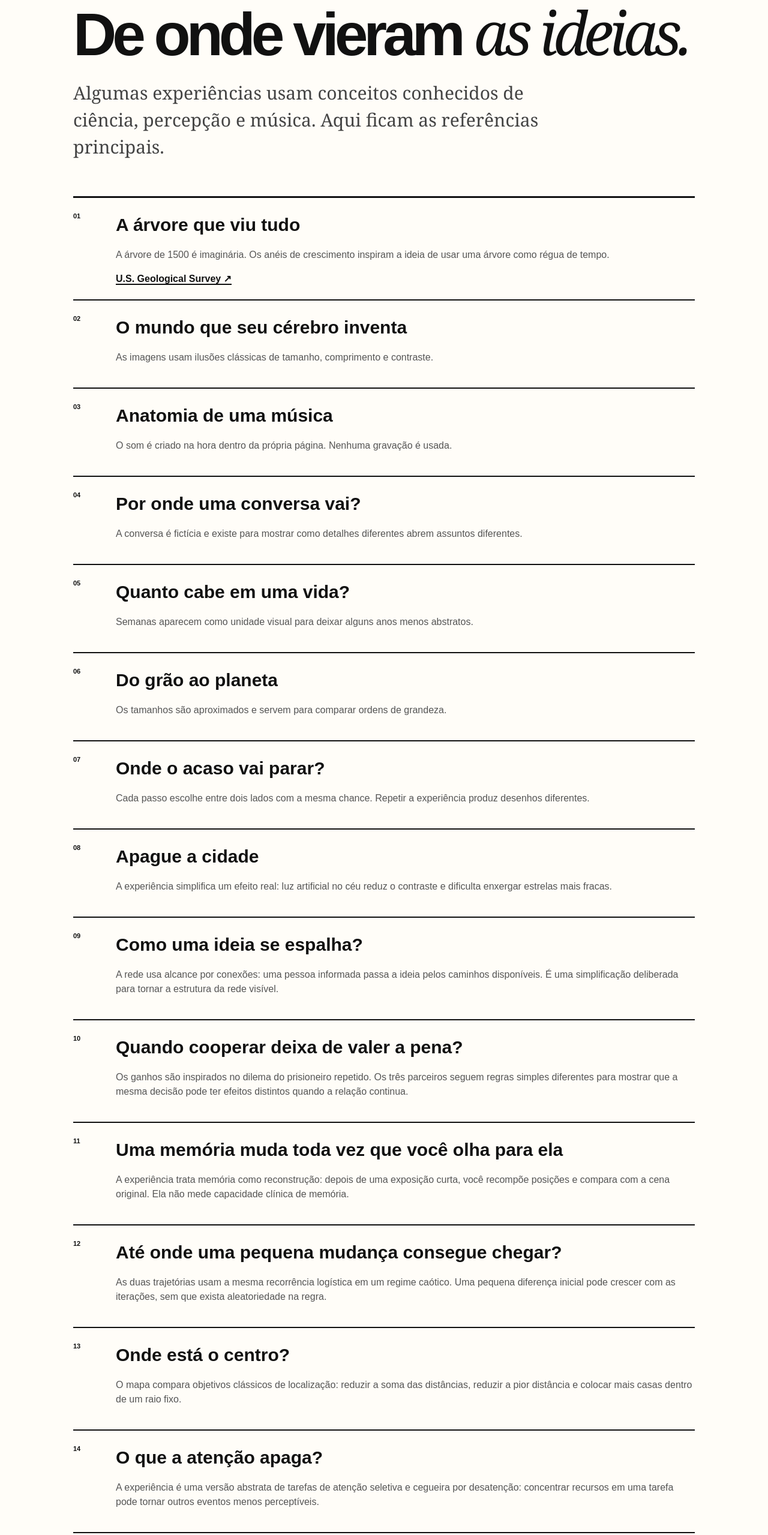
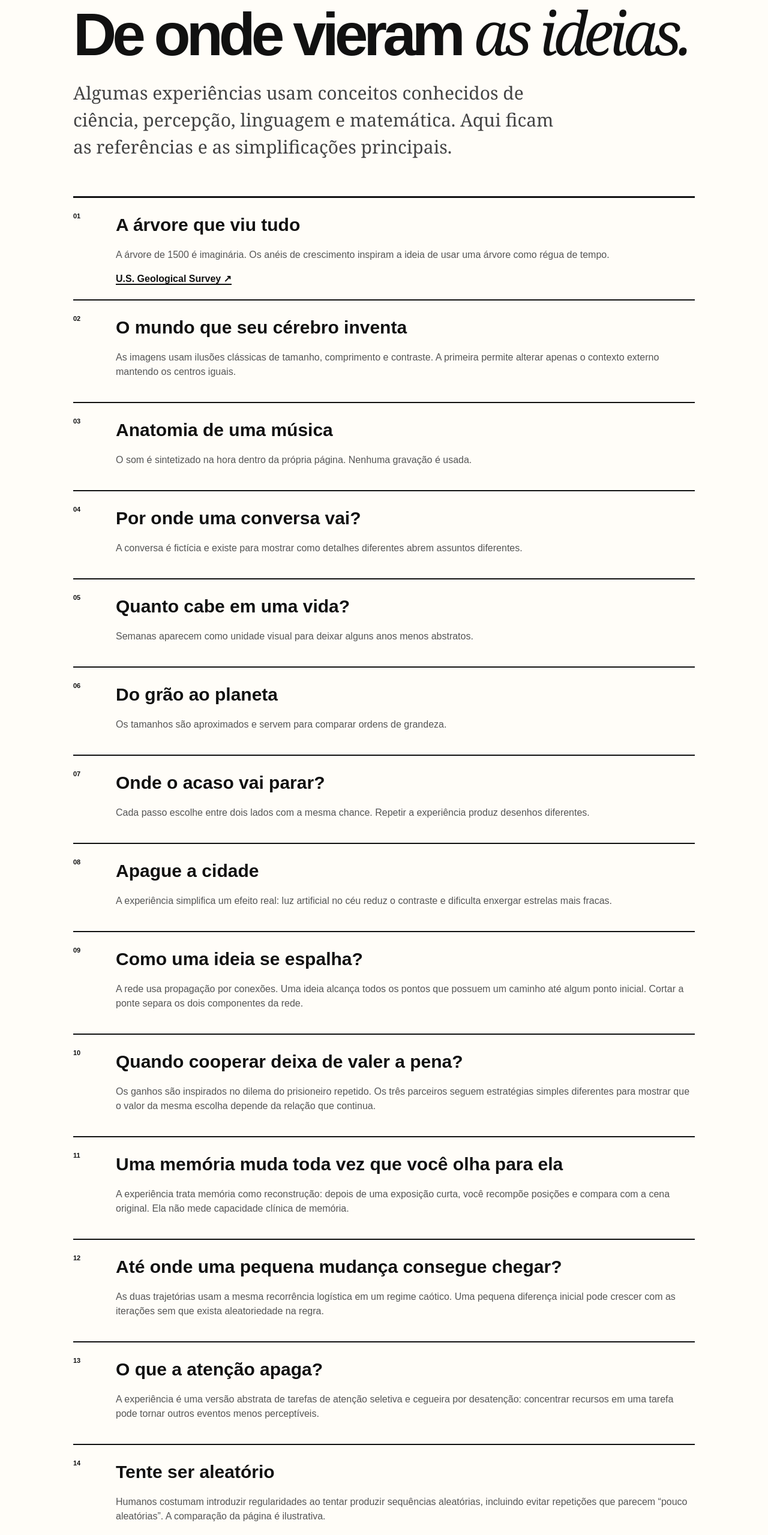
Before and after one commit to yuridomingues/entre, a Next.js app: page /fontes in a window 1280 px wide. Shown: the part 200-2759 px from the top of the page at 60% size. Built offline with nearby package versions, Linux system fonts and the light colour scheme.

Commit message:
edit: curate sources for selected experiments

```diff
--- a/app/fontes/page.tsx
+++ b/app/fontes/page.tsx
@@ -10,40 +10,30 @@ export default function Sources() {
     <article>
       <p className="info-kicker">fontes</p>
       <h1>De onde vieram <em>as ideias.</em></h1>
-      <p className="info-lead">Algumas experiências usam conceitos conhecidos de ciência, percepção e música. Aqui ficam as referências principais.</p>
+      <p className="info-lead">Algumas experiências usam conceitos conhecidos de ciência, percepção, linguagem e matemática. Aqui ficam as referências e as simplificações principais.</p>
       <div className="sources-list">
         <section><span>01</span><div><h2>A árvore que viu tudo</h2><p>A árvore de 1500 é imaginária. Os anéis de crescimento inspiram a ideia de usar uma árvore como régua de tempo.</p><a href="https://www.usgs.gov/media/images/tree-ring-illustration" target="_blank" rel="noreferrer">U.S. Geological Survey ↗</a></div></section>
-        <section><span>02</span><div><h2>O mundo que seu cérebro inventa</h2><p>As imagens usam ilusões clássicas de tamanho, comprimento e contraste.</p></div></section>
-        <section><span>03</span><div><h2>Anatomia de uma música</h2><p>O som é criado na hora dentro da própria página. Nenhuma gravação é usada.</p></div></section>
+        <section><span>02</span><div><h2>O mundo que seu cérebro inventa</h2><p>As imagens usam ilusões clássicas de tamanho, comprimento e contraste. A primeira permite alterar apenas o contexto externo mantendo os centros iguais.</p></div></section>
+        <section><span>03</span><div><h2>Anatomia de uma música</h2><p>O som é sintetizado na hora dentro da própria página. Nenhuma gravação é usada.</p></div></section>
         <section><span>04</span><div><h2>Por onde uma conversa vai?</h2><p>A conversa é fictícia e existe para mostrar como detalhes diferentes abrem assuntos diferentes.</p></div></section>
         <section><span>05</span><div><h2>Quanto cabe em uma vida?</h2><p>Semanas aparecem como unidade visual para deixar alguns anos menos abstratos.</p></div></section>
         <section><span>06</span><div><h2>Do grão ao planeta</h2><p>Os tamanhos são aproximados e servem para comparar ordens de grandeza.</p></div></section>
         <section><span>07</span><div><h2>Onde o acaso vai parar?</h2><p>Cada passo escolhe entre dois lados com a mesma chance. Repetir a experiência produz desenhos diferentes.</p></div></section>
         <section><span>08</span><div><h2>Apague a cidade</h2><p>A experiência simplifica um efeito real: luz artificial no céu reduz o contraste e dificulta enxergar estrelas mais fracas.</p></div></section>
-        <section><span>09</span><div><h2>Como uma ideia se espalha?</h2><p>A rede usa alcance por conexões: uma pessoa informada passa a ideia pelos caminhos disponíveis. É uma simplificação deliberada para tornar a estrutura da rede visível.</p></div></section>
-        <section><span>10</span><div><h2>Quando cooperar deixa de valer a pena?</h2><p>Os ganhos são inspirados no dilema do prisioneiro repetido. Os três parceiros seguem regras simples diferentes para mostrar que a mesma decisão pode ter efeitos distintos quando a relação continua.</p></div></section>
+
+        <section><span>09</span><div><h2>Como uma ideia se espalha?</h2><p>A rede usa propagação por conexões. Uma ideia alcança todos os pontos que possuem um caminho até algum ponto inicial. Cortar a ponte separa os dois componentes da rede.</p></div></section>
+        <section><span>10</span><div><h2>Quando cooperar deixa de valer a pena?</h2><p>Os ganhos são inspirados no dilema do prisioneiro repetido. Os três parceiros seguem estratégias simples diferentes para mostrar que o valor da mesma escolha depende da relação que continua.</p></div></section>
         <section><span>11</span><div><h2>Uma memória muda toda vez que você olha para ela</h2><p>A experiência trata memória como reconstrução: depois de uma exposição curta, você recompõe posições e compara com a cena original. Ela não mede capacidade clínica de memória.</p></div></section>
-        <section><span>12</span><div><h2>Até onde uma pequena mudança consegue chegar?</h2><p>As duas trajetórias usam a mesma recorrência logística em um regime caótico. Uma pequena diferença inicial pode crescer com as iterações, sem que exista aleatoriedade na regra.</p></div></section>
-        <section><span>13</span><div><h2>Onde está o centro?</h2><p>O mapa compara objetivos clássicos de localização: reduzir a soma das distâncias, reduzir a pior distância e colocar mais casas dentro de um raio fixo.</p></div></section>
-        <section><span>14</span><div><h2>O que a atenção apaga?</h2><p>A experiência é uma versão abstrata de tarefas de atenção seletiva e cegueira por desatenção: concentrar recursos em uma tarefa pode tornar outros eventos menos perceptíveis.</p></div></section>
-        <section><span>15</span><div><h2>Quando você muda de ideia?</h2><p>As duas caixas têm proporções conhecidas de cores. As pistas são amostras de uma caixa escondida e servem para experimentar atualização de crenças sem exigir cálculo probabilístico.</p></div></section>
-
-        <section><span>16</span><div><h2>Tente ser aleatório</h2><p>Humanos costumam produzir sequências com padrões próprios ao tentar imitar aleatoriedade, incluindo evitar certas repetições. A comparação da página é ilustrativa e não diagnostica o usuário.</p><a href="https://pubmed.ncbi.nlm.nih.gov/37681229/" target="_blank" rel="noreferrer">estudo sobre geração humana de sequências ↗</a></div></section>
-        <section><span>17</span><div><h2>Quando deixa de ser o mesmo?</h2><p>Inspirado no problema do Navio de Teseu e nas discussões filosóficas sobre identidade ao longo do tempo.</p><a href="https://plato.stanford.edu/entries/identity-time/" target="_blank" rel="noreferrer">Stanford Encyclopedia of Philosophy ↗</a></div></section>
-        <section><span>18</span><div><h2>Qual pergunta vale mais?</h2><p>A experiência usa uma ideia simples de ganho de informação: perguntas que dividem melhor as possibilidades tendem a reduzir mais a incerteza.</p></div></section>
-        <section><span>19</span><div><h2>Você percebe quando algo muda?</h2><p>Inspirado em demonstrações de cegueira à mudança, nas quais alterações podem passar despercebidas quando a comparação visual é interrompida.</p><a href="https://dictionary.apa.org/change-blindness" target="_blank" rel="noreferrer">APA Dictionary of Psychology ↗</a></div></section>
-        <section><span>20</span><div><h2>Quando exatamente virou outra coisa?</h2><p>O paradoxo sorites explora termos vagos como “monte”, cujas fronteiras não parecem possuir um ponto naturalmente preciso.</p><a href="https://plato.stanford.edu/entries/sorites-paradox/" target="_blank" rel="noreferrer">Stanford Encyclopedia of Philosophy ↗</a></div></section>
-        <section><span>21</span><div><h2>Quando a média engana?</h2><p>A página demonstra a estrutura do paradoxo de Simpson: uma tendência agregada pode diferir das tendências observadas dentro dos grupos quando as composições são diferentes.</p></div></section>
-        <section><span>22</span><div><h2>Fica ou troca?</h2><p>Versão interativa do problema de Monty Hall. O apresentador sempre revela uma alternativa vazia sabendo onde está o símbolo, portanto a informação não é equivalente a remover uma porta ao acaso.</p><a href="https://instructional-resources.physics.uiowa.edu/1a2022-statistics-and-probability-monty-hall-problem" target="_blank" rel="noreferrer">University of Iowa ↗</a></div></section>
-        <section><span>23</span><div><h2>Quem ganhou a eleição?</h2><p>O ciclo apresentado é uma forma do paradoxo de Condorcet: preferências individuais consistentes podem produzir uma preferência coletiva cíclica em comparações par a par.</p></div></section>
-        <section><span>24</span><div><h2>Qual é a regra?</h2><p>Inspirado na tarefa 2-4-6 de Peter Wason, usada para estudar como as pessoas testam hipóteses e procuram confirmação.</p><a href="https://www.cognitivepsychology.com/Confirmation_Bias" target="_blank" rel="noreferrer">referência sobre viés de confirmação e tarefa 2-4-6 ↗</a></div></section>
-        <section><span>25</span><div><h2>O que não voltou?</h2><p>A experiência ilustra viés de sobrevivência: observar apenas casos que chegaram à amostra pode esconder precisamente os casos que falharam antes de serem observados.</p></div></section>
-        <section><span>26</span><div><h2>Quanto dura um intervalo?</h2><p>Não é um teste psicológico. Ele apenas contrasta um intervalo medido pelo navegador com a estimativa subjetiva feita sem contador visível.</p></div></section>
-        <section><span>27</span><div><h2>Leia menos. Veja mais.</h2><p>Inspirado na tarefa de Stroop: nomear a cor pode sofrer interferência quando a palavra escrita indica uma cor incompatível.</p><a href="https://pubmed.ncbi.nlm.nih.gov/7302571/" target="_blank" rel="noreferrer">PubMed: Stroop effect ↗</a></div></section>
-        <section><span>28</span><div><h2>Quantas pessoas até uma coincidência?</h2><p>Assumindo 365 aniversários igualmente prováveis e ignorando anos bissextos, 23 pessoas já levam a probabilidade de pelo menos uma coincidência para mais de 50%.</p><a href="https://courses.cs.washington.edu/courses/cse312/26sp/files/notes/birthday_paradox.html" target="_blank" rel="noreferrer">University of Washington ↗</a></div></section>
-        <section><span>29</span><div><h2>Um mapa pode contar a verdade inteira?</h2><p>A projeção de Mercator preserva propriedades úteis à navegação, mas seu fator de escala cresce com a latitude. A experiência usa uma aproximação esférica para tornar a distorção visível.</p><a href="https://proj.org/en/stable/operations/projections/merc.html" target="_blank" rel="noreferrer">documentação PROJ: Mercator ↗</a></div></section>
-        <section><span>30</span><div><h2>Abaixo dos seus pés</h2><p>As profundidades são aproximadas. A crosta continental tem dezenas de quilômetros, o manto se estende por cerca de 2.900 km e o núcleo possui regiões externa líquida e interna sólida. A escala de rolagem é deliberadamente comprimida.</p><a href="https://pubs.usgs.gov/gip/dynamic/inside.html" target="_blank" rel="noreferrer">U.S. Geological Survey: Inside the Earth ↗</a></div></section>
-
+        <section><span>12</span><div><h2>Até onde uma pequena mudança consegue chegar?</h2><p>As duas trajetórias usam a mesma recorrência logística em um regime caótico. Uma pequena diferença inicial pode crescer com as iterações sem que exista aleatoriedade na regra.</p></div></section>
+        <section><span>13</span><div><h2>O que a atenção apaga?</h2><p>A experiência é uma versão abstrata de tarefas de atenção seletiva e cegueira por desatenção: concentrar recursos em uma tarefa pode tornar outros eventos menos perceptíveis.</p></div></section>
+        <section><span>14</span><div><h2>Tente ser aleatório</h2><p>Humanos costumam introduzir regularidades ao tentar produzir sequências aleatórias, incluindo evitar repetições que parecem “pouco aleatórias”. A comparação da página é ilustrativa.</p><a href="https://pubmed.ncbi.nlm.nih.gov/37681229/" target="_blank" rel="noreferrer">estudo sobre geração humana de sequências ↗</a></div></section>
+        <section><span>15</span><div><h2>Quando deixa de ser o mesmo?</h2><p>Inspirado no problema do Navio de Teseu e nas discussões filosóficas sobre identidade ao longo do tempo.</p><a href="https://plato.stanford.edu/entries/identity-time/" target="_blank" rel="noreferrer">Stanford Encyclopedia of Philosophy ↗</a></div></section>
+        <section><span>16</span><div><h2>Qual pergunta vale mais?</h2><p>A experiência usa uma versão simples de ganho de informação: perguntas que dividem melhor as possibilidades tendem a reduzir mais a incerteza.</p></div></section>
+        <section><span>17</span><div><h2>Qual é a regra?</h2><p>Inspirado na tarefa 2-4-6 de Peter Wason, usada para estudar como as pessoas testam hipóteses e procuram confirmação.</p></div></section>
+        <section><span>18</span><div><h2>Quanto dura um intervalo?</h2><p>Não é um teste psicológico. Ele apenas contrasta um intervalo medido pelo navegador com uma estimativa subjetiva feita sem contador visível.</p></div></section>
+        <section><span>19</span><div><h2>Leia menos. Veja mais.</h2><p>Inspirado na tarefa de Stroop: nomear a cor pode sofrer interferência quando a palavra escrita indica uma cor incompatível.</p><a href="https://pubmed.ncbi.nlm.nih.gov/7302571/" target="_blank" rel="noreferrer">PubMed: Stroop effect ↗</a></div></section>
+        <section><span>20</span><div><h2>Um mapa pode contar a verdade inteira?</h2><p>A projeção de Mercator preserva propriedades úteis à navegação, mas seu fator de escala cresce com a latitude. A experiência usa uma aproximação esférica para tornar a distorção visível.</p><a href="https://proj.org/en/stable/operations/projections/merc.html" target="_blank" rel="noreferrer">documentação PROJ: Mercator ↗</a></div></section>
+        <section><span>21</span><div><h2>Abaixo dos seus pés</h2><p>As profundidades são aproximadas. A crosta continental tem dezenas de quilômetros, o manto se estende por cerca de 2.900 km e o núcleo possui regiões externa líquida e interna sólida. O corte permite escolher diretamente uma profundidade.</p><a href="https://pubs.usgs.gov/gip/dynamic/inside.html" target="_blank" rel="noreferrer">U.S. Geological Survey: Inside the Earth ↗</a></div></section>
       </div>
     </article>
   </main>;
```
